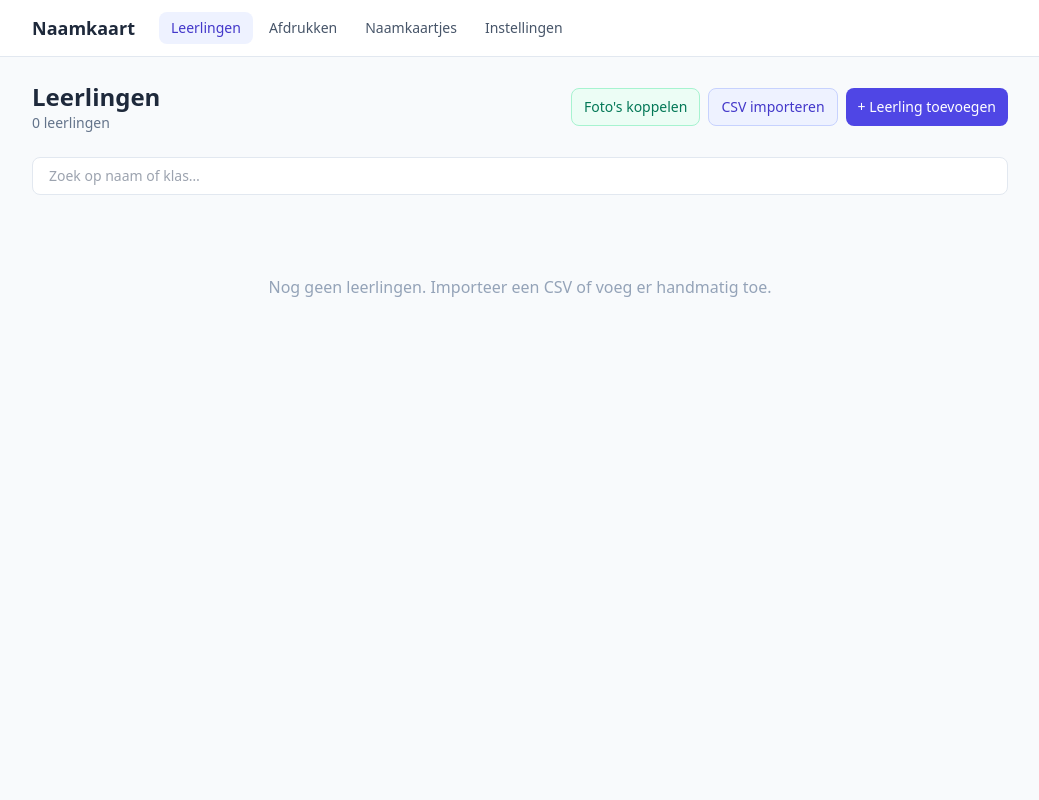
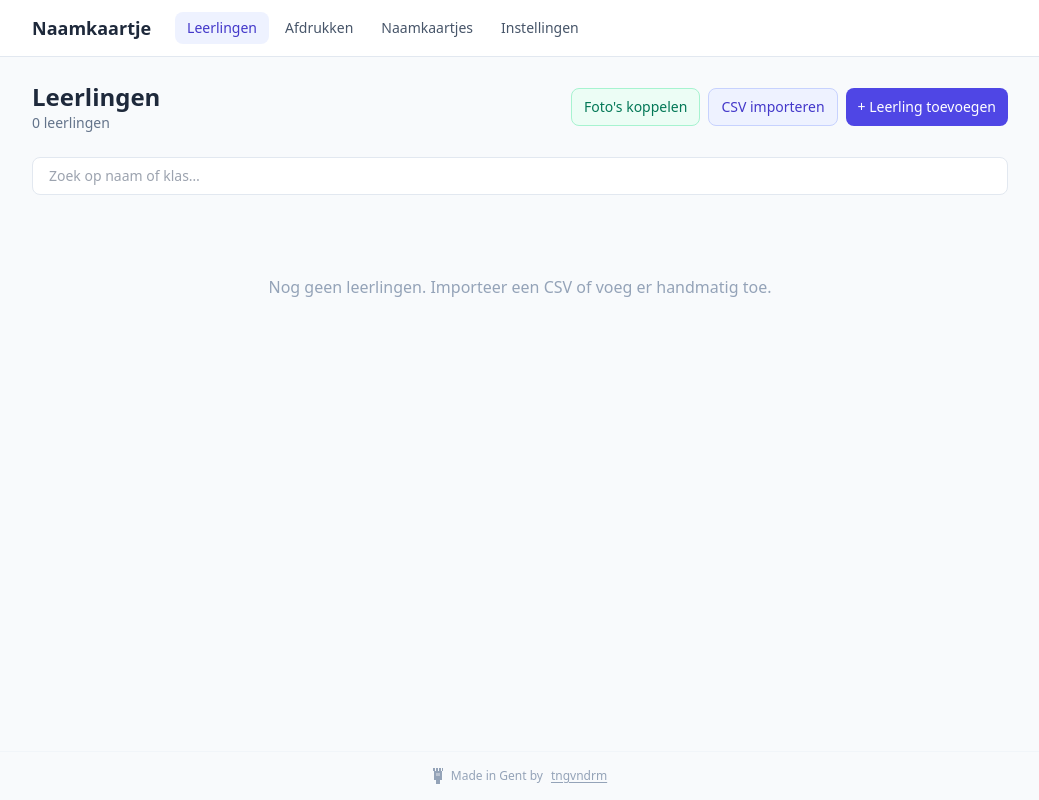
Before and after one commit to steinerscholen/naamkaart, a React (Vite) app: page / in a window 1280 px wide. Shown: the whole page, without its empty margins (120-1159 px from the left). Built offline with nearby package versions, Linux system fonts and the light colour scheme.

Commit message:
Rename to Naamkaartje, add Made in Gent footer with Belfort icon

```diff
--- a/index.html
+++ b/index.html
@@ -3,7 +3,7 @@
   <head>
     <meta charset="UTF-8" />
     <meta name="viewport" content="width=device-width, initial-scale=1.0" />
-    <title>Naamkaart</title>
+    <title>Naamkaartje</title>
   </head>
   <body>
     <div id="root"></div>
--- a/src/App.tsx
+++ b/src/App.tsx
@@ -23,7 +23,7 @@ function AppShell() {
     <div className="min-h-screen bg-slate-50 flex flex-col">
       <header className="bg-white border-b border-slate-200 sticky top-0 z-40">
         <div className="max-w-5xl mx-auto px-4 sm:px-6 flex items-center gap-6 h-14">
-          <span className="font-bold text-slate-800 text-lg shrink-0">Naamkaart</span>
+          <span className="font-bold text-slate-800 text-lg shrink-0">Naamkaartje</span>
           <nav className="flex gap-1 flex-1">
             {tabs.map(t => (
               <button
@@ -56,6 +56,30 @@ function AppShell() {
         {tab === 'nametags' && <NaamkaartjesPage />}
         {tab === 'settings' && <SettingsPage />}
       </main>
+
+      <footer className="border-t border-slate-100 py-4">
+        <div className="flex items-center justify-center gap-2 text-xs text-slate-400">
+          {/* Belfort van Gent */}
+          <svg width="10" height="16" viewBox="0 0 10 16" fill="currentColor" aria-hidden="true">
+            <rect x="0" y="0" width="2" height="3"/>
+            <rect x="3" y="0" width="2" height="3"/>
+            <rect x="6" y="0" width="2" height="3"/>
+            <rect x="9" y="0" width="1" height="3"/>
+            <rect x="1" y="3" width="8" height="9"/>
+            <rect x="3" y="5" width="4" height="3" fill="white" opacity="0.35"/>
+            <rect x="3" y="12" width="4" height="4"/>
+          </svg>
+          Made in Gent by{' '}
+          <a
+            href="https://github.com/tngvndrm"
+            target="_blank"
+            rel="noopener noreferrer"
+            className="hover:text-slate-600 underline underline-offset-2"
+          >
+            tngvndrm
+          </a>
+        </div>
+      </footer>
     </div>
   )
 }
```
